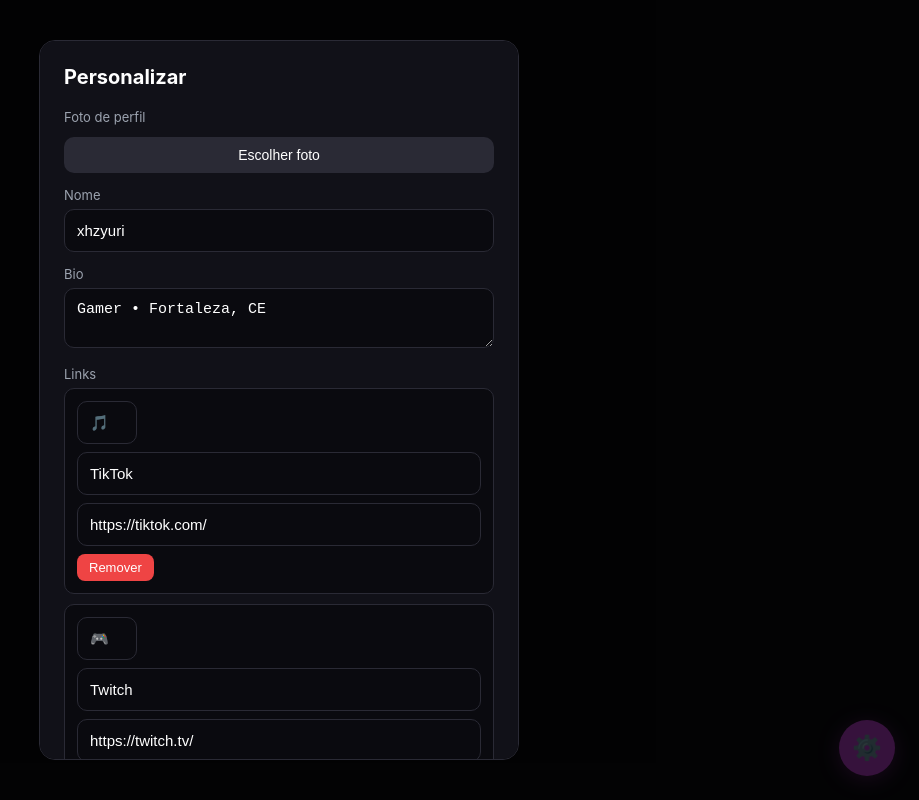
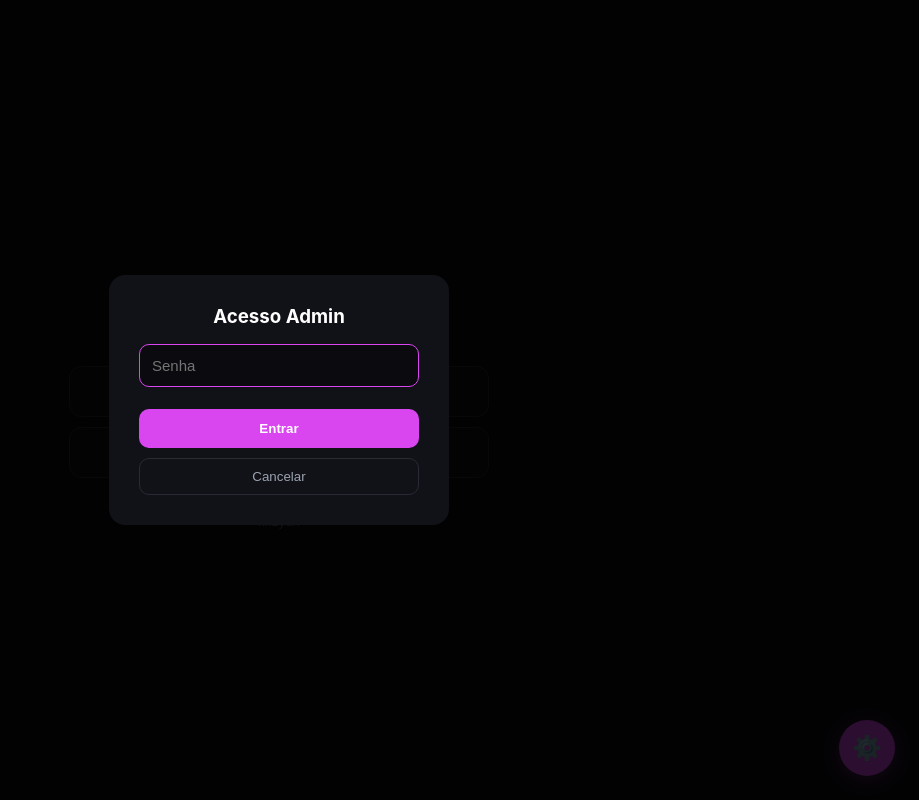
Before and after one commit to xhzgaming/links, a plain HTML site: page index.html in a window 1280 px wide. Both pictures are taken after a click on the button "⚙️". Shown: the whole page, without its empty margins (361-1280 px from the left). Drawn offline with Linux system fonts and the light colour scheme.

Commit message:
Add password protection for admin settings

```diff
--- a/index.html
+++ b/index.html
@@ -38,6 +38,12 @@
         .footer { margin-top: 36px; font-size: 12px; color: #4b5563; }
         #photoInput { display: none; }
         .photo-btn { background: #2a2a35; color: #fff; border: none; padding: 10px; border-radius: 10px; width: 100%; margin-top: 6px; cursor: pointer; font-size: 14px; }
+        .login-modal { display: none; position: fixed; inset: 0; background: rgba(0,0,0,0.8); z-index: 200; justify-content: center; align-items: center; }
+        .login-modal.active { display: flex; }
+        .login-box { background: #111118; padding: 30px; border-radius: 16px; width: 90%; max-width: 340px; text-align: center; }
+        .login-box h3 { margin-bottom: 16px; color: #fff; }
+        .login-box input { margin-bottom: 12px; }
+        .error-msg { color: #ef4444; font-size: 13px; margin-top: 8px; display: none; }
     </style>
 </head>
 <body>
@@ -50,7 +56,21 @@
         <div class="links" id="linksContainer"></div>
         <div class="footer">xhzyuri</div>
     </div>
-    <button class="edit-btn" onclick="openModal()">⚙️</button>
+
+    <button class="edit-btn" onclick="tryOpenSettings()">⚙️</button>
+
+    <!-- Login Modal -->
+    <div class="login-modal" id="loginModal">
+        <div class="login-box">
+            <h3>Acesso Admin</h3>
+            <input type="password" id="passwordInput" placeholder="Senha">
+            <button class="save-btn" onclick="checkPassword()">Entrar</button>
+            <div class="error-msg" id="loginError">Senha incorreta</div>
+            <button class="close-btn" style="margin-top:10px;" onclick="closeLogin()">Cancelar</button>
+        </div>
+    </div>
+
+    <!-- Settings Modal -->
     <div class="modal" id="modal">
         <div class="modal-content">
             <h2>Personalizar</h2>
@@ -68,11 +88,16 @@
             <button class="close-btn" onclick="closeModal()">Fechar</button>
         </div>
     </div>
+
     <script>
+        const ADMIN_PASSWORD = "xhzyuri123"; // Mude essa senha se quiser
         const defaultData = { name: "xhzyuri", bio: "Gamer • Fortaleza, CE", photo: "", links: [ { title: "TikTok", url: "https://tiktok.com/", icon: "🎵" }, { title: "Twitch", url: "https://twitch.tv/", icon: "🎮" } ] };
         let memoryData = null;
+        let isAuthenticated = sessionStorage.getItem('adminAuth') === 'true';
+
         function loadData() { if (memoryData) return memoryData; try { const saved = localStorage.getItem('xhzyuriLinks'); return saved ? JSON.parse(saved) : defaultData; } catch (e) { return defaultData; } }
         function saveData(data) { memoryData = data; try { localStorage.setItem('xhzyuriLinks', JSON.stringify(data)); } catch (e) {} }
+
         function render() {
             const data = loadData();
             document.getElementById('displayName').textContent = data.name;
@@ -95,6 +120,36 @@
                 container.appendChild(a);
             });
         }
+
+        function tryOpenSettings() {
+            if (isAuthenticated) {
+                openModal();
+            } else {
+                document.getElementById('loginModal').classList.add('active');
+                document.getElementById('passwordInput').focus();
+                document.getElementById('loginError').style.display = 'none';
+            }
+        }
+
+        function checkPassword() {
+            const pass = document.getElementById('passwordInput').value;
+            if (pass === ADMIN_PASSWORD) {
+                isAuthenticated = true;
+                sessionStorage.setItem('adminAuth', 'true');
+                document.getElementById('loginModal').classList.remove('active');
+                document.getElementById('passwordInput').value = '';
+                openModal();
+            } else {
+                document.getElementById('loginError').style.display = 'block';
+                document.getElementById('passwordInput').value = '';
+            }
+        }
+
+        function closeLogin() {
+            document.getElementById('loginModal').classList.remove('active');
+            document.getElementById('passwordInput').value = '';
+        }
+
         function handlePhoto(event) {
             const file = event.target.files[0];
             if (!file) return;
@@ -107,6 +162,7 @@
             };
             reader.readAsDataURL(file);
         }
+
         function openModal() {
             const data = loadData();
             document.getElementById('editName').value = data.name;
@@ -121,9 +177,13 @@
             });
             document.getElementById('modal').classList.add('active');
         }
+
         function closeModal() { document.getElementById('modal').classList.remove('active'); }
+
         function addLink() { const data = loadData(); data.links.push({ title: "Novo link", url: "https://", icon: "🔗" }); saveData(data); openModal(); }
+
         function removeLink(index) { const data = loadData(); data.links.splice(index, 1); saveData(data); openModal(); }
+
         function saveChanges() {
             const data = loadData();
             data.name = document.getElementById('editName').value || "xhzyuri";
@@ -140,6 +200,14 @@
             closeModal();
             render();
         }
+
+        // Enter key on password
+        document.addEventListener('DOMContentLoaded', () => {
+            document.getElementById('passwordInput').addEventListener('keypress', function(e) {
+                if (e.key === 'Enter') checkPassword();
+            });
+        });
+
         render();
     </script>
 </body>
```
